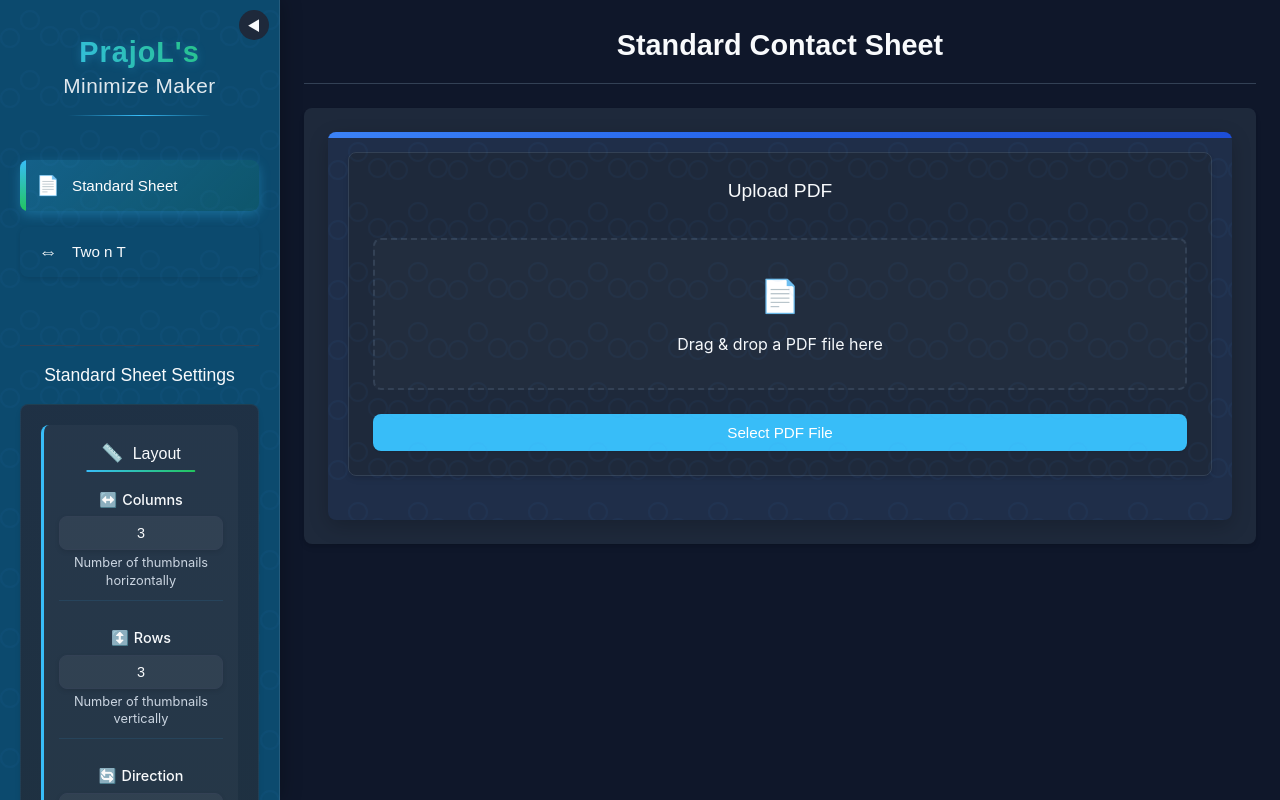
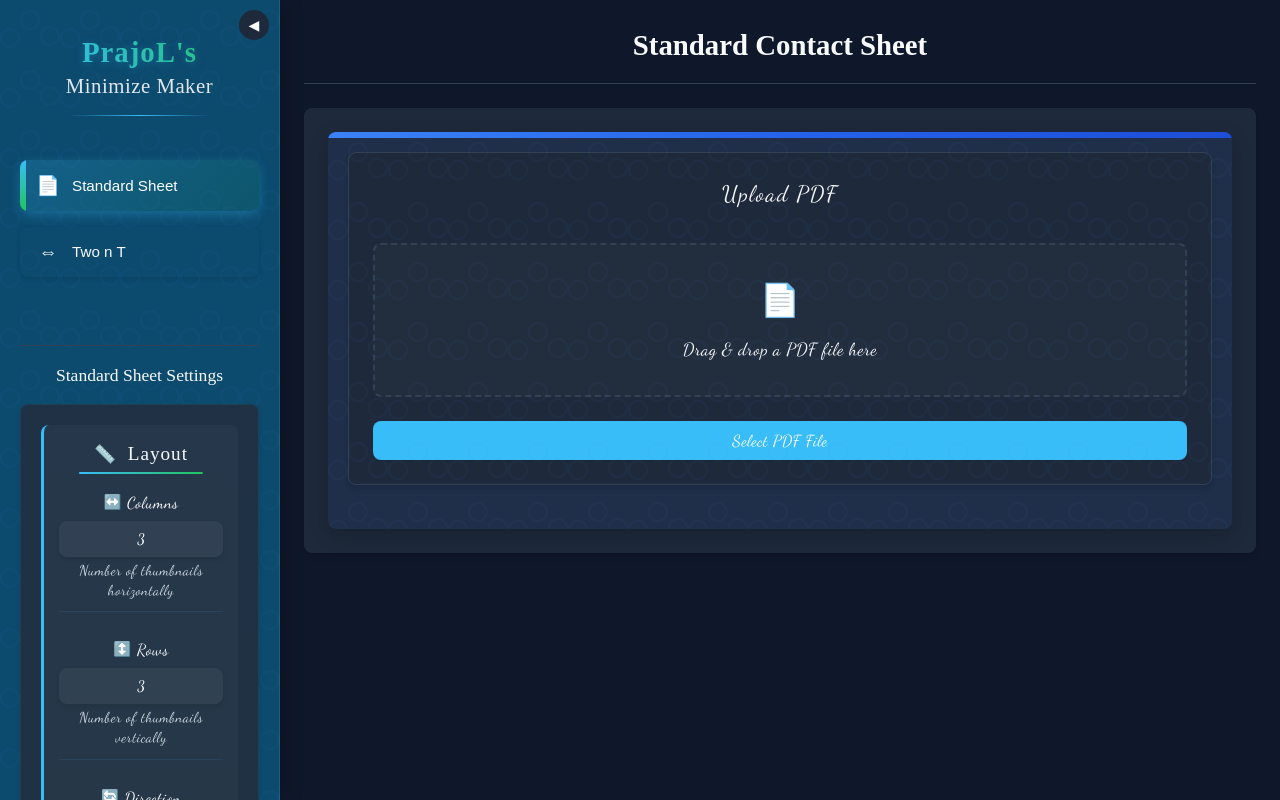
Before and after one commit to Adservx/no, a React (Vite) app: page / in a window 1280 px wide. Built offline with nearby package versions, Linux system fonts and the light colour scheme; a web font is replaced by a local one.

Commit message:
cursive font

```diff
--- a/src/App.css
+++ b/src/App.css
@@ -13,8 +13,8 @@
     --shadow: 0 4px 6px -1px rgba(0, 0, 0, 0.1), 0 2px 4px -1px rgba(0, 0, 0, 0.06);
     --shadow-lg: 0 10px 15px -3px rgba(0, 0, 0, 0.1), 0 4px 6px -2px rgba(0, 0, 0, 0.05);
 
-    --font-family-base: 'Inter', system-ui, -apple-system, sans-serif;
-    --font-family-heading: 'Poppins', sans-serif;
+    --font-family-base: 'Dancing Script', 'Parisienne', cursive;
+    --font-family-heading: 'Great Vibes', 'Alex Brush', cursive;
 
     --transition-speed: 0.3s;
     --border-radius: 8px;
@@ -22,7 +22,7 @@
     --sidebar-collapsed: 70px;
 }
 
-@import url('https://fonts.googleapis.com/css2?family=Inter:wght@300;400;500;600;700&family=Poppins:wght@400;500;600;700&display=swap');
+@import url('https://fonts.googleapis.com/css2?family=Dancing+Script:wght@400;500;600;700&family=Great+Vibes&family=Alex+Brush&family=Parisienne&display=swap');
 
 * {
     margin: 0;
--- a/src/components/ConfigPanel.css
+++ b/src/components/ConfigPanel.css
@@ -12,7 +12,7 @@
 
 .config-panel-title {
   font-family: var(--font-family-heading);
-  font-size: 1.3rem;
+  font-size: 1.5rem;
   font-weight: 600;
   color: var(--text-color);
   margin-bottom: 20px;
@@ -20,6 +20,8 @@
   background: linear-gradient(to right, var(--primary-color), var(--accent-color));
   -webkit-background-clip: text;
   -webkit-text-fill-color: transparent;
+  letter-spacing: 1.5px;
+  text-shadow: 0 2px 10px rgba(56, 189, 248, 0.2);
 }
 
 .config-group {
@@ -37,7 +39,7 @@
 
 .config-group-title {
   font-family: var(--font-family-heading);
-  font-size: 1rem;
+  font-size: 1.2rem;
   font-weight: 500;
   color: var(--text-color);
   margin-bottom: 12px;
@@ -47,6 +49,7 @@
   left: 50%;
   transform: translateX(-50%);
   padding: 0 15px;
+  letter-spacing: 1px;
 }
 
 .config-icon {
@@ -84,7 +87,8 @@
 }
 
 .config-item label {
-  font-size: 0.9rem;
+  font-family: var(--font-family-base);
+  font-size: 1rem;
   font-weight: 500;
   color: var(--text-color);
   margin-bottom: 6px;
@@ -92,6 +96,7 @@
   display: flex;
   align-items: center;
   justify-content: center;
+  letter-spacing: 0.5px;
 }
 
 .input-wrapper {
@@ -108,13 +113,14 @@
   border: 1px solid var(--border-color);
   background-color: rgba(255, 255, 255, 0.05);
   color: var(--text-color);
-  font-size: 0.9rem;
+  font-size: 0.95rem;
   transition: all 0.2s ease;
   margin: 0 auto;
   width: 100%;
   max-width: 300px;
   text-align: center;
   box-shadow: 0 2px 5px rgba(0, 0, 0, 0.1);
+  font-family: var(--font-family-base);
 }
 
 .config-item input:focus,
@@ -144,12 +150,14 @@
 }
 
 .config-description {
-  font-size: 0.8rem;
+  font-family: var(--font-family-base);
+  font-size: 0.9rem;
   color: var(--text-muted);
   margin-top: 4px;
   text-align: center;
   max-width: 300px;
   line-height: 1.4;
+  letter-spacing: 0.5px;
 }
 
 .config-actions {
@@ -162,7 +170,7 @@
 .config-actions button {
   padding: 10px 20px;
   border-radius: var(--border-radius);
-  font-size: 0.95rem;
+  font-size: 1rem;
   font-weight: 500;
   cursor: pointer;
   transition: all 0.4s ease;
@@ -174,6 +182,8 @@
   color: white;
   border: none;
   box-shadow: 0 4px 6px rgba(0, 0, 0, 0.1);
+  font-family: var(--font-family-heading);
+  letter-spacing: 1px;
 }
 
 .config-actions button:hover {
@@ -255,8 +265,10 @@
 
 .two-nt-info-panel p {
   margin: 0;
-  font-size: 0.9rem;
+  font-size: 0.95rem;
   color: var(--text-muted);
   text-align: left;
   line-height: 1.5;
+  font-family: var(--font-family-base);
+  letter-spacing: 0.5px;
 }
--- a/src/components/PDFContactSheet.css
+++ b/src/components/PDFContactSheet.css
@@ -19,12 +19,13 @@
 }
 
 .upload-section-title {
-  font-family: var(--font-family-heading);
-  font-size: 1.2rem;
+  font-family: var(--font-family-elegant);
+  font-size: 1.4rem;
   font-weight: 500;
   color: var(--text-color);
   margin-bottom: 16px;
   text-align: center;
+  letter-spacing: 1.5px;
 }
 
 .dropzone {
@@ -53,9 +54,11 @@
 }
 
 .dropzone p {
-  font-size: 1rem;
+  font-size: 1.1rem;
   color: var(--text-color);
   margin: 0;
+  font-family: var(--font-family-cursive);
+  letter-spacing: 0.5px;
 }
 
 .pdf-select-button {
@@ -70,10 +73,12 @@
   border-radius: var(--border-radius);
   cursor: pointer;
   font-weight: 500;
-  font-size: 0.95rem;
+  font-size: 1rem;
   transition: all 0.2s ease;
   box-shadow: var(--shadow-sm);
   margin-top: 8px;
+  font-family: var(--font-family-cursive);
+  letter-spacing: 0.5px;
 }
 
 .pdf-select-button:hover {
@@ -83,13 +88,14 @@
 }
 
 .file-name {
-  font-size: 0.95rem;
+  font-size: 1rem;
   color: var(--text-color);
   background: rgba(255, 255, 255, 0.05);
   padding: 12px 16px;
   border-radius: var(--border-radius);
   border: 1px solid var(--border-color);
   word-break: break-all;
+  font-family: var(--font-family-cursive);
 }
 
 .pdf-preview {
@@ -136,7 +142,7 @@
 
 .generate-button {
   padding: 14px 28px;
-  font-size: 1.2rem;
+  font-size: 1.3rem;
   background-color: transparent;
   color: white;
   border: none;
@@ -156,8 +162,8 @@
   position: relative;
   overflow: hidden;
   z-index: 1;
-  font-family: var(--font-family-heading);
-  letter-spacing: 1.5px;
+  font-family: var(--font-family-elegant);
+  letter-spacing: 2px;
   text-shadow: 0 2px 5px rgba(0, 0, 0, 0.5);
 }
 
@@ -287,10 +293,13 @@
 }
 
 .pdf-file-list h3 {
-  font-size: 1rem;
+  font-family: var(--font-family-elegant);
+  font-size: 1.3rem;
+  font-weight: 500;
   color: var(--text-color);
   margin-bottom: 12px;
   text-align: center;
+  letter-spacing: 1.5px;
 }
 
 .pdf-file-list ul {
@@ -306,10 +315,13 @@
   display: flex;
   align-items: center;
   justify-content: space-between;
-  padding: 8px 12px;
-  background-color: rgba(255, 255, 255, 0.05);
+  padding: 10px 16px;
+  background-color: rgba(255, 255, 255, 0.03);
   border-radius: var(--border-radius);
-  border: 1px solid var(--border-color);
+  margin-bottom: 8px;
+  font-family: var(--font-family-cursive);
+  font-size: 1rem;
+  letter-spacing: 0.5px;
 }
 
 .remove-button {
@@ -380,18 +392,22 @@
 }
 
 .confirmation-content h4 {
-  font-family: var(--font-family-heading);
-  font-size: 1.2rem;
+  font-family: var(--font-family-elegant);
+  font-size: 1.3rem;
+  font-weight: 500;
   color: var(--text-color);
   margin-bottom: 16px;
   text-align: center;
+  letter-spacing: 1.5px;
 }
 
 .confirmation-content p {
-  font-size: 0.95rem;
+  font-size: 1rem;
   color: var(--text-muted);
   margin-bottom: 24px;
   text-align: center;
+  font-family: var(--font-family-cursive);
+  letter-spacing: 0.5px;
 }
 
 .confirmation-buttons {
@@ -403,13 +419,12 @@
 .confirm-button, .cancel-button {
   padding: 10px 20px;
   border-radius: var(--border-radius);
-  font-size: 0.95rem;
+  cursor: pointer;
   font-weight: 500;
-  cursor: pointer;
-  transition: all 0.4s ease;
-  position: relative;
-  overflow: hidden;
-  z-index: 1;
+  transition: all 0.3s ease;
+  font-size: 1rem;
+  font-family: var(--font-family-cursive);
+  letter-spacing: 0.5px;
 }
 
 .confirm-button {
@@ -507,10 +522,13 @@
 }
 
 .pdf-pages-list h3 {
-  font-size: 1rem;
+  font-family: var(--font-family-elegant);
+  font-size: 1.3rem;
+  font-weight: 500;
   color: var(--text-color);
   margin-bottom: 12px;
   text-align: center;
+  letter-spacing: 1.5px;
 }
 
 .standard-sheet-info,
@@ -569,9 +587,10 @@
 }
 
 .feature-text {
-  font-size: 0.9rem;
+  font-size: 0.95rem;
   color: var(--text-color);
-  font-weight: 500;
+  font-family: var(--font-family-cursive);
+  letter-spacing: 0.5px;
 }
 
 @media (max-width: 768px) {
--- a/src/styles/App.css
+++ b/src/styles/App.css
@@ -6,18 +6,25 @@
   --border-color: #4d1a00;
   --shadow: 0 2px 4px rgba(255, 102, 0, 0.3);
   --card-bg: #2d1f1f;
+  --font-family-cursive: 'Dancing Script', 'Parisienne', cursive;
+  --font-family-elegant: 'Great Vibes', 'Alex Brush', cursive;
 }
+
+@import url('https://fonts.googleapis.com/css2?family=Dancing+Script:wght@400;500;600;700&family=Great+Vibes&family=Alex+Brush&family=Parisienne&display=swap');
 
 body {
   background-color: var(--background-color);
   color: var(--text-color);
-  font-family: 'Poppins', sans-serif;
+  font-family: var(--font-family-cursive);
   min-height: 100vh;
   margin: 0;
   transition: background-color 0.3s ease;
   display: flex;
   justify-content: center;
   align-items: center;
+  font-size: 1.1rem;
+  line-height: 1.6;
+  letter-spacing: 0.5px;
 }
 
 .app {
@@ -36,13 +43,15 @@ body {
 h1 {
   text-align: center;
   color: var(--text-color);
-  font-size: clamp(1.5rem, 5vw, 2.5rem);
+  font-size: clamp(2rem, 5vw, 3rem);
   margin: 2rem 0;
   font-weight: 600;
+  font-family: var(--font-family-elegant);
+  letter-spacing: 2px;
 }
 
 h1.cyberpunk-title {
-  font-family: 'Creepster', cursive !important;
+  font-family: var(--font-family-elegant) !important;
   text-transform: none;
   background: linear-gradient(-45deg, #ff6600, #cc3300);
   -webkit-background-clip: text;
@@ -51,13 +60,28 @@ h1.cyberpunk-title {
   text-shadow:
     0 0 10px rgba(255, 102, 0, 0.7),
     0 0 20px rgba(255, 102, 0, 0.5);
-  letter-spacing: 2px;
+  letter-spacing: 3px;
   font-weight: 400;
-  font-size: 4rem;
+  font-size: 4.5rem;
   position: relative;
   margin: 2rem 0;
   padding: 0.5em;
-  animation: spookyFloat 3s ease-in-out infinite;
+  animation: elegantFloat 4s ease-in-out infinite;
+}
+
+@keyframes elegantFloat {
+  0%, 100% {
+    transform: translateY(0) rotate(-1deg);
+    text-shadow:
+      0 0 10px rgba(255, 102, 0, 0.7),
+      0 0 20px rgba(255, 102, 0, 0.5);
+  }
+  50% {
+    transform: translateY(-8px) rotate(1deg);
+    text-shadow:
+      0 0 15px rgba(255, 102, 0, 0.9),
+      0 0 30px rgba(255, 102, 0, 0.7);
+  }
 }
 
 @keyframes fadeInScale {
@@ -162,7 +186,7 @@ button {
   box-shadow: 0 4px 8px rgba(0, 0, 0, 0.2);
   margin: 0 auto;
   display: block;
-  font-family: 'Creepster', cursive;
+  font-family: var(--font-family-cursive);
   letter-spacing: 1px;
   font-size: 1.2rem;
   text-shadow: 0 0 5px rgba(0, 0, 0, 0.5);
@@ -245,6 +269,14 @@ button:active {
   text-align: center;
 }
 
-h1, h2, h3, h4, h5, h6, p {
+h1, h2, h3, h4, h5, h6 {
   text-align: center;
+  font-family: var(--font-family-elegant);
+  letter-spacing: 1px;
 }
+
+p {
+  text-align: center;
+  font-family: var(--font-family-cursive);
+  font-size: 1.1rem;
+}
```
